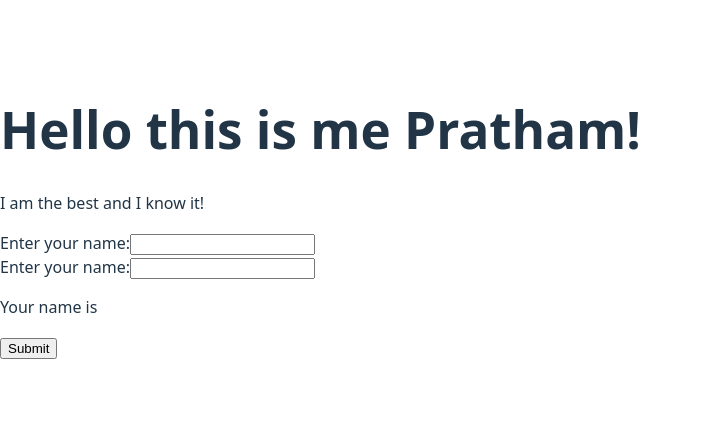
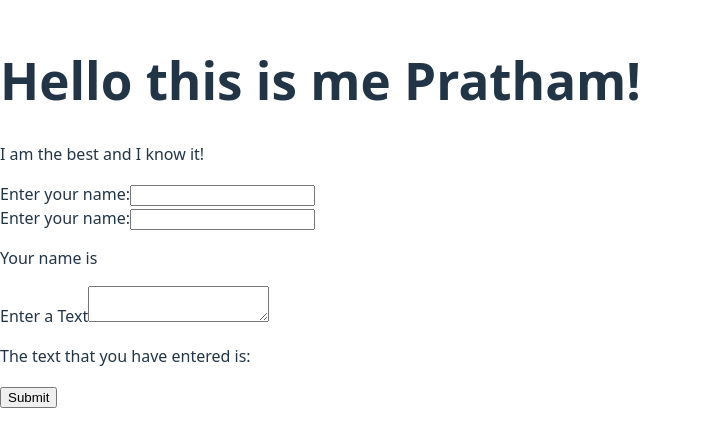
Before and after one commit to pratham2707/react-practice, a React (Vite) app: page / in a window 1280 px wide. Shown: the part 187-634 px from the top of the page, without its empty margins (0-701 px from the left). Built offline with nearby package versions, Linux system fonts and the light colour scheme.

Commit message:
All about TextArea

```diff
--- /dev/null
+++ b/src/Components/Forms/TextArea.jsx
@@ -0,0 +1,19 @@
+import { useState } from "react";
+
+function TextArea() {
+    const [text, setText] = useState("");
+    const handleChange = (e) => {
+        setText(e.target.value)
+    }
+    return (
+        <>
+            <textarea
+                value={text}
+                onChange={handleChange}
+            />
+            <p>The text that you have entered is: {text}</p>
+        </>
+    )
+}
+
+export default TextArea;
--- a/src/Components/Forms/ValueInState.jsx
+++ b/src/Components/Forms/ValueInState.jsx
@@ -1,4 +1,5 @@
 import { useState, useEffect } from "react";
+import TextArea from "./TextArea";
 
 function ValueInState() {
     const [name, setName] = useState("");
@@ -24,6 +25,10 @@ function ValueInState() {
                     />
                 </label>
                 <p>Your name is {name}</p>
+                <label>
+                    Enter a Text
+                    <TextArea />
+                </label>
                 <input type="submit" />
             </form>
         </>
```
